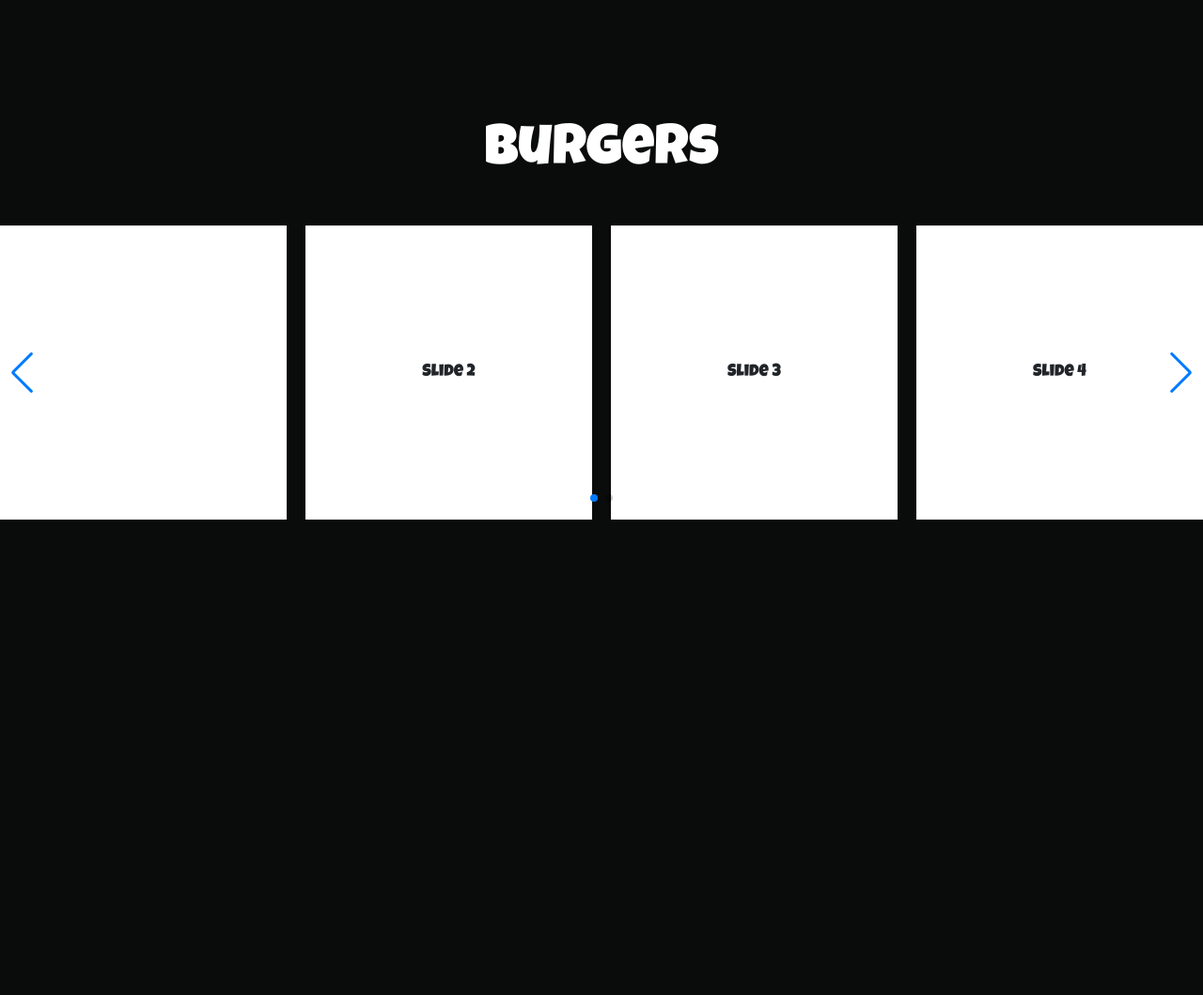
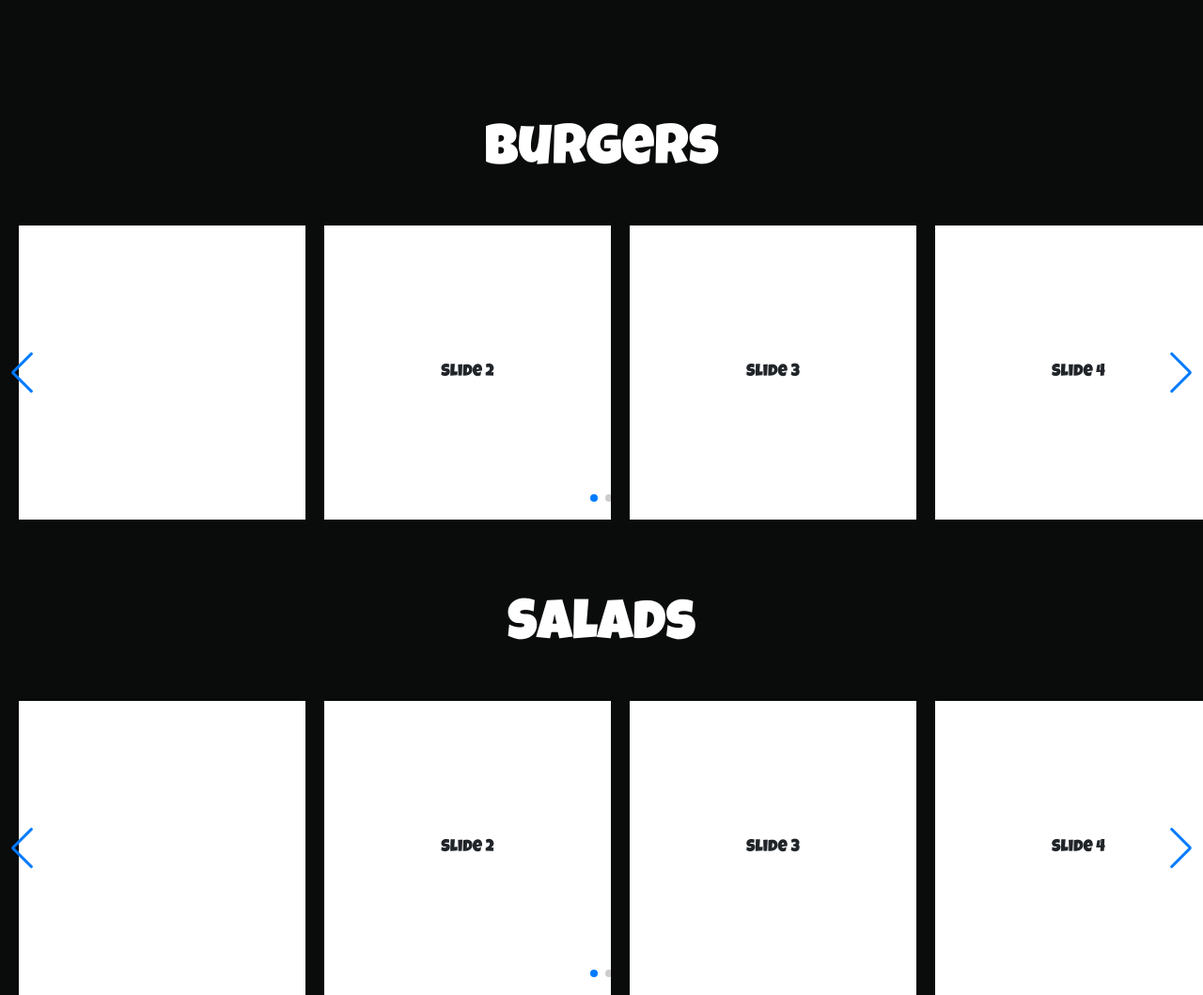
Before and after one commit to rasim0101/food_delivery, a Django app: page / in a window 1280 px wide. Shown: the part 882-1941 px from the top of the page at 94% size. Before the commit the page ends 1435 px from the top, so only its background shows below. Run offline with Django 4.2, Linux system fonts and the light colour scheme; some libraries are stand-ins or nearby versions.

Commit message:
Изменения слайдера

```diff
--- a/food/views.py
+++ b/food/views.py
@@ -5,6 +5,7 @@ def index(request):
 	collection = Category.objects.all().select_related('product')
 	context = {
 		'collection': collection,
+		'product': product
 	}
 	return render(request, 'food/index.html', context)
 
--- a/static/css/custom.css
+++ b/static/css/custom.css
@@ -261,3 +261,23 @@ p.descripton {
 	flex-wrap: nowrap;
 	align-items: flex-start;
 }
+
+.swiper-wrapper {
+	width: 100%;
+    margin-right: auto;
+    margin-left: auto;
+    padding-right: 20px;
+    padding-left: 20px;
+}
+
+.salads-link {
+	text-align: center;
+	margin-top: 70px;
+	margin-bottom: 33px;
+}
+
+.a_2 {
+	text-decoration: none;
+	font-size: 60px;
+	color: #ffffff;
+}
--- a/templates/food/index.html
+++ b/templates/food/index.html
@@ -31,7 +31,7 @@
 	    <div class="swiper mySwiper">
 	      <div class="swiper-wrapper">
 	        <div class="swiper-slide">
-				{% for c in categories %}
+				{% for c in category %}
 	        		<img src="{{c.product.product_photo.url}}" alt="">
 				{% endfor %}
 	        </div>
@@ -47,6 +47,30 @@
 	      <div class="swiper-button-prev"></div>
 	      <div class="swiper-pagination"></div>
 	    </div>
+	<div class="salads-link">
+	    <a class="a_2" href="{% url 'categories' %}">Salads</a>
+	</div>
+	    <div class="swiper mySwiper">
+	      <div class="swiper-wrapper">
+	        <div class="swiper-slide">
+				{% for c in category %}
+	        		<img src="{{c.product.product_photo.url}}" alt="">
+				{% endfor %}
+	        </div>
+	        <div class="swiper-slide">Slide 2</div>
+	        <div class="swiper-slide">Slide 3</div>
+	        <div class="swiper-slide">Slide 4</div>
+	        <div class="swiper-slide">Slide 5</div>
+	        <div class="swiper-slide">Slide 6</div>
+	        <div class="swiper-slide">Slide 7</div>
+	        <div class="swiper-slide">Slide 8</div>
+	      </div>
+	      <div class="swiper-button-next"></div>
+	      <div class="swiper-button-prev"></div>
+	      <div class="swiper-pagination"></div>
+	    </div>
+
+
 
 	    <!-- Swiper JS -->
 	    <script src="https://unpkg.com/swiper/swiper-bundle.min.js"></script>
```
